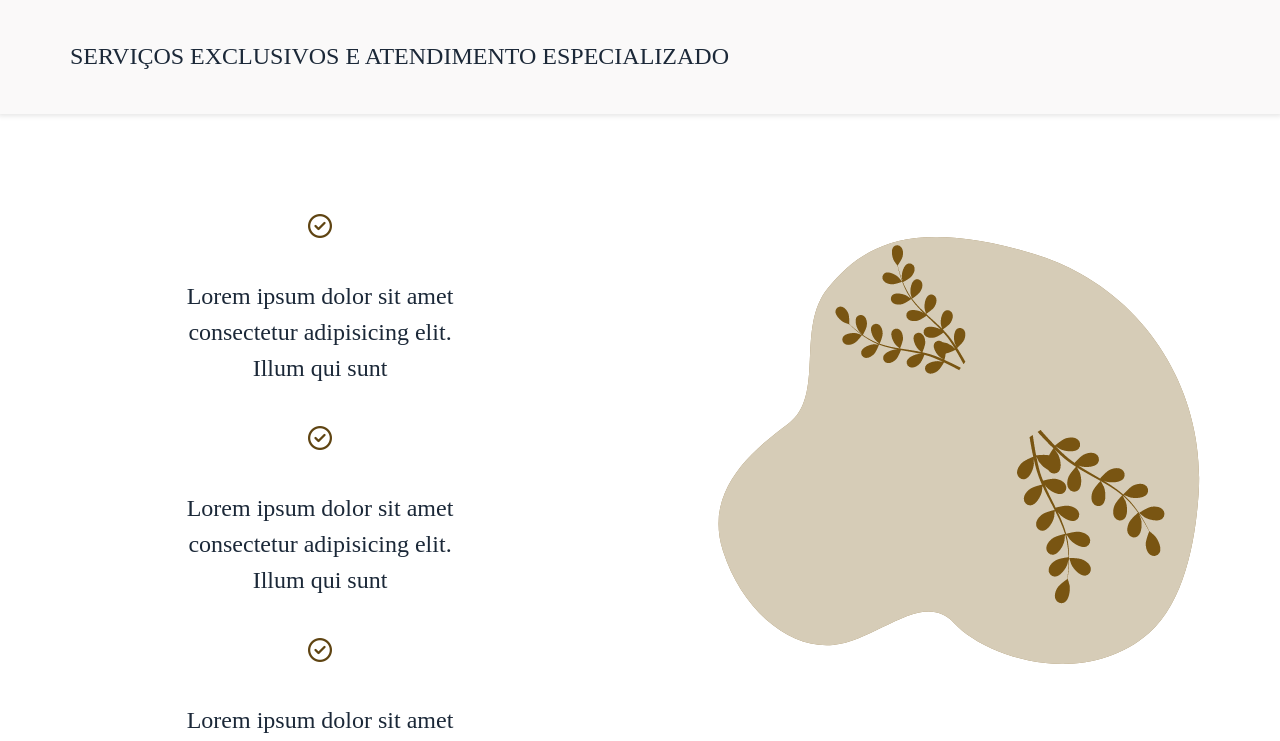
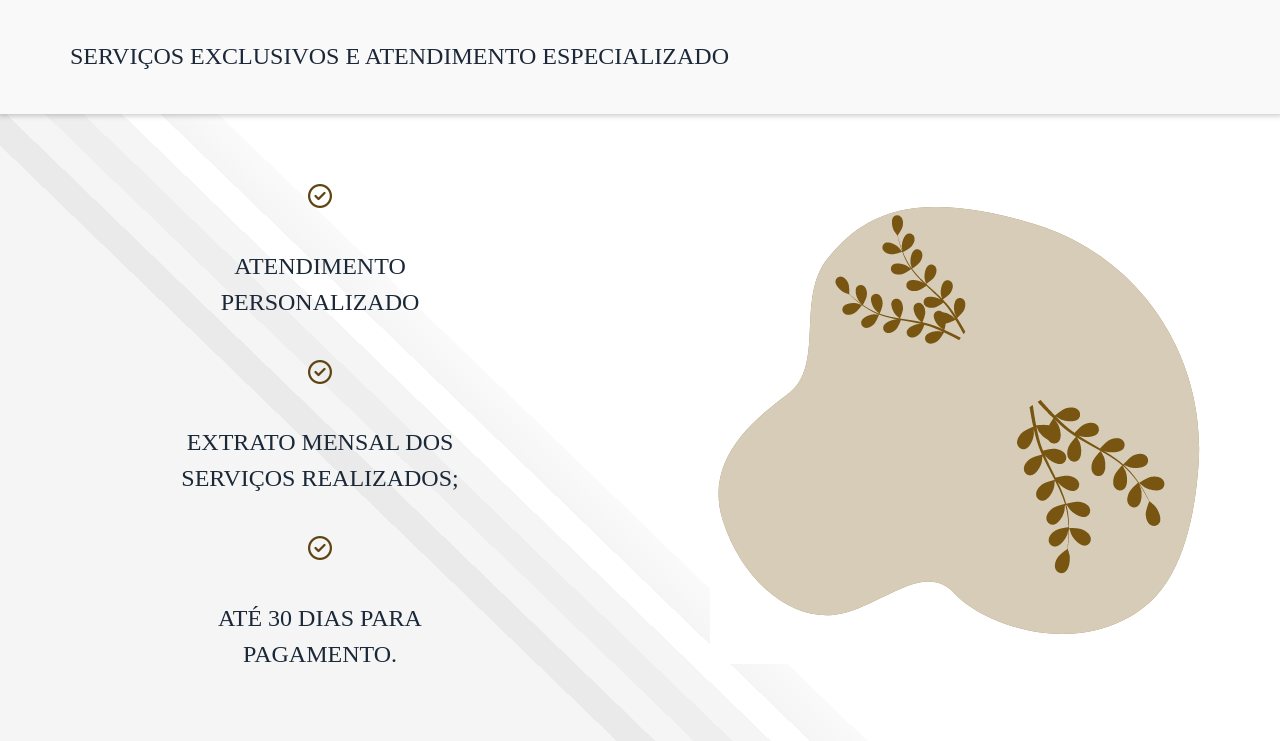
Before and after one commit to Saagcode/2Tabelionato, a React (Vite) app: page /#/servicos in a window 1280 px wide. Shown: the part 1117-1858 px from the top of the page. Built offline with nearby package versions, Linux system fonts and the light colour scheme; a web font is replaced by a local one.

Commit message:
alteracoes

```diff
--- a/src/Components/Body/index.jsx
+++ b/src/Components/Body/index.jsx
@@ -95,17 +95,26 @@ function Body() {
               }
             />
           )}
-          <h3 data-aos="fade-up" data-aos-duration="2000">
+          <h3
+            data-aos="fade-up"
+            data-aos-duration="2000"
+            style={{ fontSize: "3rem" }}
+          >
             SEJA BEM VINDO AO
           </h3>
           <h2
             data-aos="fade-zoom-in"
             data-aos-duration="1500"
             data-aos-easing="ease-in-back"
+            style={{ fontSize: "5rem" }}
           >
             2° TABELIONATO DE NOTAS
           </h2>
-          <h1 data-aos="fade-up" data-aos-duration="2000">
+          <h1
+            data-aos="fade-up"
+            data-aos-duration="2000"
+            style={{ fontSize: "3rem" }}
+          >
             DE SÃO BENTO DO SUL
           </h1>
           <div className="container_button">
@@ -121,7 +130,7 @@ function Body() {
               className="fa-regular fa-clock"
               style={{ fontSize: "2.5rem", padding: " 0 10px" }}
             />
-            <h4 style={{ fontSize: "1.2rem" }}>Horários de funcionamento</h4>
+            <h4 style={{ fontSize: "1.5rem" }}>Horários de funcionamento</h4>
             <div
               className="border_1"
               style={{ width: "25%", backgroundColor: "white" }}
@@ -133,7 +142,9 @@ function Body() {
       </div>
       <div className="bodyAboutUs">
         <div className="title-container">
-          <h2 style={{color:'#1b2838', fontSize:'3rem'}}>O 2° TABELIONATO DE NOTAS</h2>
+          <h2 style={{ color: "#1b2838", fontSize: "3rem" }}>
+            O 2° TABELIONATO DE NOTAS
+          </h2>
         </div>
         <div className="border"></div>
         <h3>
--- a/src/pages/servicos/Mensalista/index.jsx
+++ b/src/pages/servicos/Mensalista/index.jsx
@@ -25,20 +25,11 @@ function Mensalista() {
       <section className="section-mensalist-content">
         <div>
           <span className="fa-regular fa-circle-check" />
-          <h3>
-            Lorem ipsum dolor sit amet consectetur adipisicing elit. Illum qui
-            sunt
-          </h3>
+          <h3>ATENDIMENTO PERSONALIZADO</h3>
           <span className="fa-regular fa-circle-check" />
-          <h3>
-            Lorem ipsum dolor sit amet consectetur adipisicing elit. Illum qui
-            sunt
-          </h3>
+          <h3>EXTRATO MENSAL DOS SERVIÇOS REALIZADOS;</h3>
           <span className="fa-regular fa-circle-check" />
-          <h3>
-            Lorem ipsum dolor sit amet consectetur adipisicing elit. Illum qui
-            sunt
-          </h3>
+          <h3>ATÉ 30 DIAS PARA PAGAMENTO.</h3>
         </div>
         <div>
           <img src={contract} alt="deal-business" />
--- a/src/pages/servicos/Mensalista/styles.css
+++ b/src/pages/servicos/Mensalista/styles.css
@@ -1,7 +1,26 @@
 .section-mensalist-content {
   display: grid;
   grid-template-columns: repeat(2, 1fr);
-  margin: 80px auto;
+  margin: 0px auto;
+  padding: 50px 0;
+  background: linear-gradient(
+    224deg,
+    #ffffff 55%,
+    #fafafa 55%,
+    #f5f5f5 58%,
+    #ffffff 58%,
+    #ffffff 60%,
+    #f5f5f5 60%,
+    #f5f5f5 62%,
+    #eeeeee 62%,
+    #eeeeee 64%,
+    #f5f5f5 64%,
+    #f5f5f5 66%,
+    #eaeaea 66%,
+    #eaeaea 68%,
+    #f5f5f5 68%,
+    #f5f5f5 100%
+  );
 }
 
 .titleText-banner {
@@ -10,8 +29,10 @@
   background-color: #e7e5e53a;
   align-items: center;
   padding: 20px;
-  margin: 80px 0;
-  box-shadow: 0 0 5px 2px rgba(0, 0, 0, 0.1);
+  margin: 80px 0 0 0;
+  box-shadow: 0 0 5px 2px rgba(0, 0, 0, 0.2);
+  position: relative;
+  z-index: 1;
 }
 
 .titleText-banner .subtitle-banner {
```
